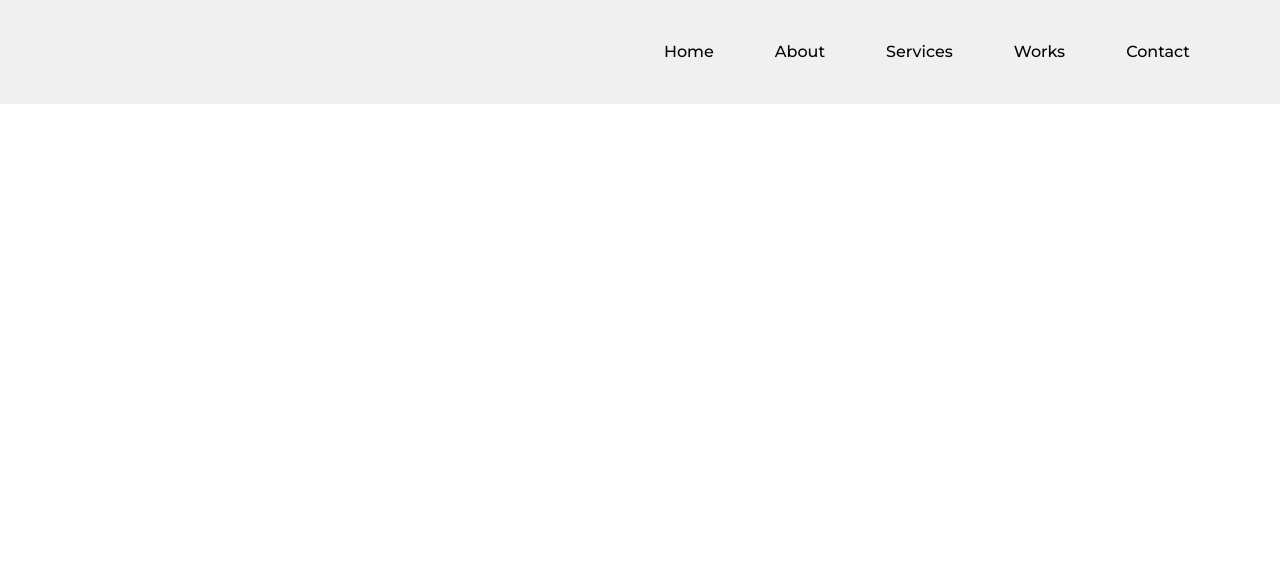
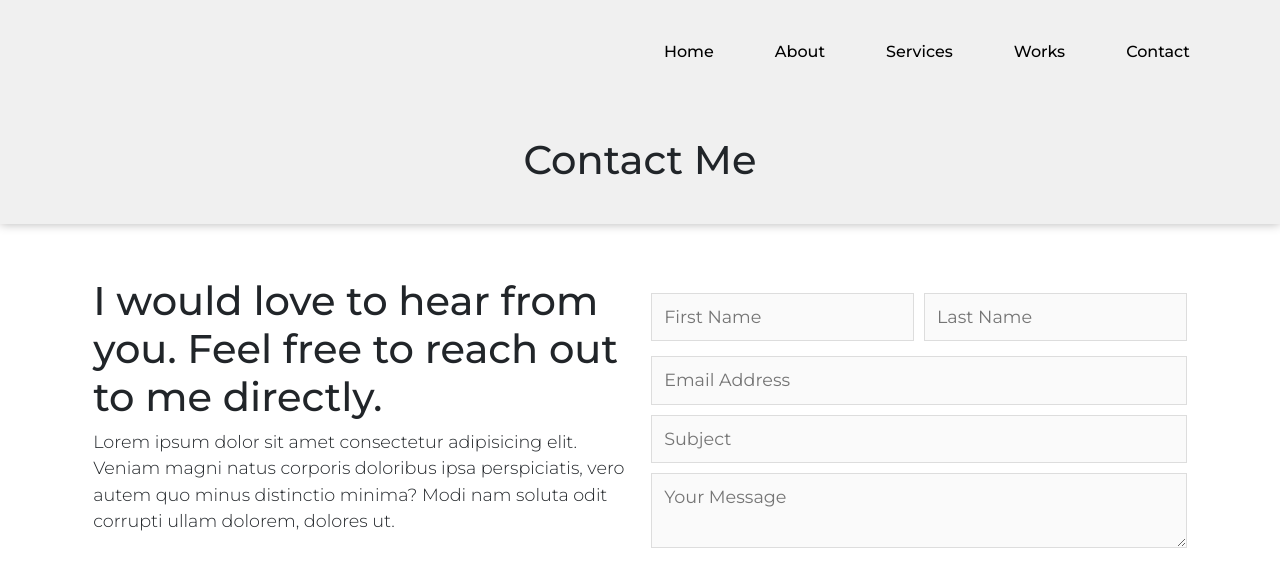
Before and after one commit to ogonekmateusz/agamua, a React (Vite) app: page /contact in a window 1280 px wide. Shown: the top 586 px of the page. Built offline with nearby package versions, Linux system fonts and the light colour scheme.

Commit message:
add base html and css code for contact section

```diff
--- a/src/App.jsx
+++ b/src/App.jsx
@@ -3,17 +3,21 @@ import { BrowserRouter as Router, Route, Switch } from "react-router-dom";
 import Navigation from "./components/Navigation";
 import "./assets/navigation.css";
 
-import Hero from "./components/Hero.jsx"
-import "./assets/hero.css"
+import Hero from "./components/Hero.jsx";
+import "./assets/hero.css";
 
 import AboutMe from "./components/AboutMe.jsx";
-import "./assets/aboutMe.css"
+import "./assets/aboutMe.css";
 
 import Services from "./components/Services.jsx";
-import ".//assets/services.css"
+import ".//assets/services.css";
 
 import MyWorks from "./components/MyWorks.jsx";
-import "./assets/myWorks.css"
+import "./assets/myWorks.css";
+
+import Contact from "./components/Contact.jsx";
+import "./assets/contact.css";
+
 function App() {
   return (
     <Router>
@@ -24,9 +28,12 @@ function App() {
         <Switch>
           <Route exact path="/">
             <Hero></Hero>
-            <AboutMe/>
+            <AboutMe />
             <Services></Services>
             <MyWorks></MyWorks>
+          </Route>
+          <Route path="/contact">
+            <Contact />
           </Route>
         </Switch>
       </div>
--- /dev/null
+++ b/src/assets/contact.css
@@ -0,0 +1,77 @@
+.header {
+  background-color: #f0f0f0;
+  /* border: 2px solid red; */
+  height: 15vh;
+  font-size: 45px;
+  margin: 0 !important;
+  box-shadow:  0 0 10px rgb(182, 181, 181);
+}
+
+.formBox {
+  margin-top: clamp(0.8rem, 2vw + 1rem, 4rem);
+  font-size: clamp(1.5rem, 2vw + 1rem, 3rem);
+}
+
+.leftSide {
+  width: 50%;
+  padding: clamp(0.5rem, 2vw + 1rem, 0.7rem);
+}
+
+.rightSide {
+  width: 50%;
+  padding: clamp(0.5rem, 2vw + 1rem, 0.7rem);
+}
+
+.leftSide .lead {
+  font-size: clamp(0.5rem, 1.2vw + 0.5rem, 1.1rem) !important;
+}
+
+.rightSide input,
+.rightSide textarea {
+  font-size: clamp(0.8rem, 1.2vw + 0.5rem, 1.1rem) !important;
+}
+
+.rightSide {
+  max-width: 100%;
+  margin: 0 auto;
+  text-align: center;
+}
+.rightSide input,
+.rightSide textarea {
+  width: 100%;
+  padding: 10px 12px;
+  margin: 10px 0;
+  border: 1px solid #ddd;
+  box-sizing: border-box;
+  display: block;
+  background-color: #fafafa;
+}
+.rightSide .short:nth-child(1) {
+  width: calc(50% - 5px);
+  display: inline-block;
+  margin: 0 5px 5px 0 !important;
+}
+.rightSide .short:nth-child(2) {
+  width: calc(50% - 5px);
+  display: inline-block;
+  margin: 0 0 5px 5px;
+}
+
+/* .rightSide button {
+
+  color: #fff;
+  border: 0;
+  padding: 8px;
+  border-radius: 8px;
+  cursor: pointer;
+} */
+
+@media (max-width: 768px) {
+  .formBox {
+    flex-direction: column;
+  }
+  .leftSide,
+  .rightSide {
+    width: 100%;
+  }
+}
--- /dev/null
+++ b/src/components/Contact.jsx
@@ -0,0 +1,67 @@
+const Contact = () => {
+  return (
+    <>
+      <header className="header d-flex justify-content-center align-items-center mb-5">
+        <h1>Contact Me</h1>
+      </header>
+
+      <div className="formBox d-flex container">
+        <div className="leftSide">
+          <h1>
+            I would love to hear from you. Feel free to reach out to me
+            directly.
+          </h1>
+          <p className="lead">
+            Lorem ipsum dolor sit amet consectetur adipisicing elit. Veniam
+            magni natus corporis doloribus ipsa perspiciatis, vero autem quo
+            minus distinctio minima? Modi nam soluta odit corrupti ullam
+            dolorem, dolores ut.
+          </p>
+        </div>
+        <div className="rightSide">
+          <form>
+            <input
+              type="text"
+              id="title"
+              name="title"
+              required
+              className="short"
+              placeholder="First Name"
+            />
+            <input
+              type="text"
+              id="title"
+              name="title"
+              required
+              className="short"
+              placeholder="Last Name"
+            />
+            <input
+              type="email"
+              id="title"
+              name="title"
+              placeholder="Email Address"
+              required
+            />
+            <input
+              type="text"
+              id="title"
+              name="title"
+              placeholder="Subject"
+              required
+            />
+
+            <textarea
+              id="body"
+              name="body"
+              required
+              placeholder="Your Message"
+            ></textarea>
+          </form>
+        </div>
+      </div>
+    </>
+  );
+};
+
+export default Contact;
```
